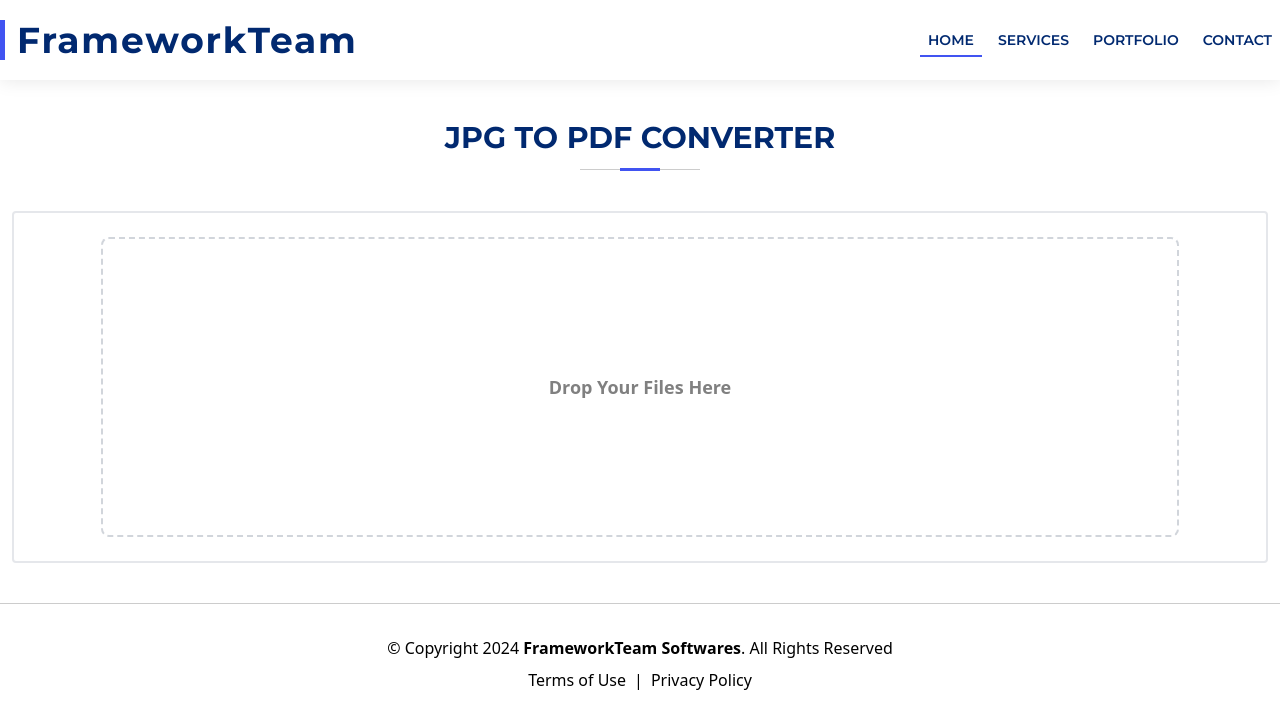
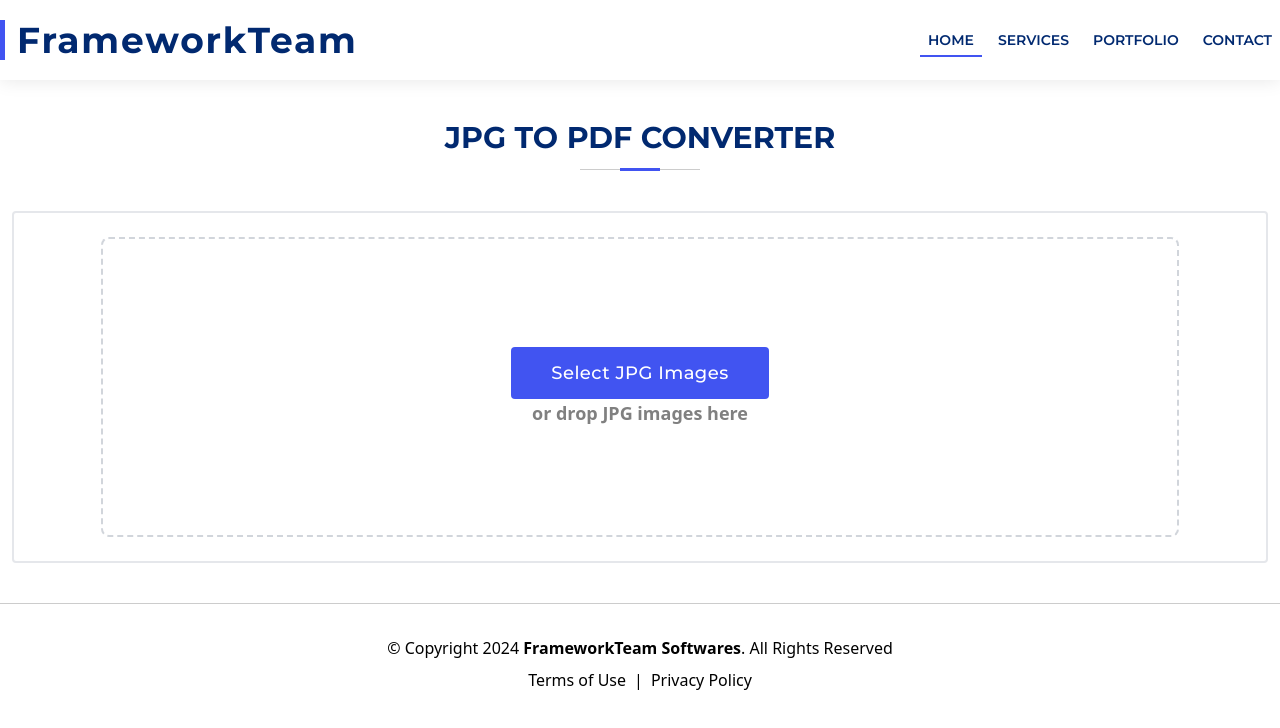
Before and after one commit to ChauhanJaved/jpg-to-pdf-converter, a Next.js app: page / in a window 1280 px wide. Shown: the top 728 px of the page. Built offline with nearby package versions, Linux system fonts and the light colour scheme.

Commit message:
dropzon refector

```diff
--- a/src/components/Hero.tsx
+++ b/src/components/Hero.tsx
@@ -4,16 +4,10 @@
 //Internal imports
 
 import { HeaderNavItems } from "@/data/website-data";
-import FileUploader from "./UI/FileUploader";
-import { useState } from "react";
+import FileUploader from "./UI/Dropzone";
 import SectionHeader from "./UI/SectionHeader";
 
 const Hero = () => {
-  const [selectedFiles, setSelectedFiles] = useState<File[]>([]);
-
-  const handleFilesSelected = (files: File[]) => {
-    setSelectedFiles(files);
-  };
   return (
     <section
       id={HeaderNavItems.Home}
@@ -21,18 +15,8 @@ const Hero = () => {
     >
       <SectionHeader caption="JPG to PDF Converter" />
       <div className="mt-10 flex w-full items-center justify-center rounded border-2">
-        <FileUploader onFilesSelected={handleFilesSelected} />
+        <FileUploader />
       </div>
-      {/* Display selected files */}
-      {selectedFiles.length > 0 && (
-        <ul className="mt-4">
-          {selectedFiles.map((file, idx) => (
-            <li key={idx} className="text-sm text-gray-700">
-              {file.name}
-            </li>
-          ))}
-        </ul>
-      )}
     </section>
   );
 };
--- a/src/components/UI/Button.tsx
+++ b/src/components/UI/Button.tsx
@@ -1,6 +1,4 @@
-// External imports
-import Link from "next/link";
-
+import React from "react";
 // Internal imports
 import { montserrat } from "@/components/font/font";
 import HeroIcons, { IconNames } from "./HeroIcons";
@@ -8,24 +6,26 @@ import HeroIcons, { IconNames } from "./HeroIcons";
 interface ButtonProps {
   className?: string;
   caption: string;
-  link: string;
+  handleClick: () => void;
   icon?: IconNames;
 }
+
 export default function Button(props: ButtonProps) {
   return (
-    <Link
-      href={props.link}
-      className={`flex items-center justify-center ${props.className} ${montserrat.className} rounded bg-blue-ultramarine px-10 py-3 text-lg font-medium tracking-wide text-white transition-all duration-300 hover:opacity-90 active:opacity-90`}
+    <button
+      type="button"
+      onClick={props.handleClick}
+      className={`flex items-center justify-center ${props.className ?? ""} ${montserrat.className} rounded bg-blue-ultramarine px-10 py-3 text-lg font-medium tracking-wide text-white transition-all duration-300 hover:opacity-90 active:opacity-90`}
     >
-      <span className="">{props.caption}</span>
+      <span>{props.caption}</span>
 
       {props.icon && (
         <HeroIcons
           iconName={props.icon}
-          className="ml-2 size-6 font-bold"
+          className="ml-2 h-6 w-6 font-bold"
           strokeWidth={1.5}
         />
       )}
-    </Link>
+    </button>
   );
 }
--- a/src/components/UI/FileUploader.tsx
+++ b/src/components/UI/Dropzone.tsx
@@ -1,45 +1,35 @@
-import React, { useCallback, useState } from "react";
+import React, { Fragment, useCallback, useState } from "react";
 import { useDropzone } from "react-dropzone";
+import Button from "./Button";
 import ImageList from "./ImageList";
 
-interface FileUploaderProps {
-  onFilesSelected: (files: File[]) => void;
-}
-
-const FileUploader: React.FC<FileUploaderProps> = ({ onFilesSelected }) => {
+const Dropzone: React.FC = () => {
   const [filePreviews, setFilePreviews] = useState<
     { file: File; preview: string }[]
   >([]);
-
   // Handle file drop or selection
-  const onDrop = useCallback(
-    (acceptedFiles: File[]) => {
-      const newFiles = acceptedFiles.map((file) => ({
-        file,
-        preview: URL.createObjectURL(file),
-      }));
-      setFilePreviews((prev) => [...prev, ...newFiles]);
-      onFilesSelected([...filePreviews.map((f) => f.file), ...acceptedFiles]);
-    },
-    [filePreviews, onFilesSelected],
-  );
+  const onDrop = useCallback((acceptedFiles: File[]) => {
+    const newFiles = acceptedFiles.map((file) => ({
+      file,
+      preview: URL.createObjectURL(file),
+    }));
+    setFilePreviews((prev) => [...prev, ...newFiles]);
+  }, []);
 
   // Set up the dropzone, restricting to JPG files only
-  const { getRootProps, getInputProps, isDragActive } = useDropzone({
+  const { getRootProps, getInputProps, isDragActive, open } = useDropzone({
     onDrop,
     noClick: true,
     noKeyboard: true,
     accept: { "image/jpeg": [".jpg", ".jpeg"] }, // Only allow JPG files
     multiple: true, // Allow multiple file selection
   });
-
   const handleRemoveFile = (fileName: string) => {
     const updatedPreviews = filePreviews.filter(
       (f) => f.file.name !== fileName,
     );
     setFilePreviews(updatedPreviews);
   };
-
   return (
     <div className="w-[90%] p-6">
       {/* Drag and drop area */}
@@ -50,14 +40,16 @@ const FileUploader: React.FC<FileUploaderProps> = ({ onFilesSelected }) => {
         }`}
       >
         <input {...getInputProps()} />
-        {filePreviews.length > 0 ? (
+        <Fragment>
+          <Button caption="Select JPG Images" handleClick={open} />
+          <p className="font-bold text-black-500">or drop JPG images here</p>
+        </Fragment>
+        {filePreviews.length > 0 && (
           <ImageList filePreviews={filePreviews} onRemove={handleRemoveFile} />
-        ) : (
-          <p className="font-bold text-black-500">Drop Your Files Here</p>
         )}
       </div>
     </div>
   );
 };
 
-export default FileUploader;
+export default Dropzone;
--- a/src/components/UI/HeroIcons.tsx
+++ b/src/components/UI/HeroIcons.tsx
@@ -9,6 +9,7 @@ export enum IconNames {
   Clock = "clock",
   Link = "link",
   ArrowUp = "arrow-up",
+  Plus = "plus",
 }
 
 interface HeroIconsProps {
@@ -60,6 +61,9 @@ export default function HeroIcons({
     case IconNames.ArrowUp:
       pathData = "M4.5 10.5 12 3m0 0 7.5 7.5M12 3v18";
       break;
+    case IconNames.Plus:
+      pathData = "M12 4.5v15m7.5-7.5h-15";
+      break;
     default:
       pathData =
         "M12 9v3.75m-9.303 3.376c-.866 1.5.217 3.374 1.948 3.374h14.71c1.73 0 2.813-1.874 1.948-3.374L13.949 3.378c-.866-1.5-3.032-1.5-3.898 0L2.697 16.126ZM12 15.75h.007v.008H12v-.008Z";
--- a/src/components/UI/ImageList.tsx
+++ b/src/components/UI/ImageList.tsx
@@ -1,4 +1,4 @@
-import React from 'react';
+import React from "react";
 
 interface FilePreview {
   file: File;
@@ -12,21 +12,23 @@ interface ImageListProps {
 
 const ImageList: React.FC<ImageListProps> = ({ filePreviews, onRemove }) => {
   return (
-    <div className="flex overflow-x-scroll space-x-4 p-2">
+    <div className="flex space-x-4 overflow-x-scroll p-2">
       {filePreviews.map((filePreview, index) => (
         <div key={index} className="relative flex-shrink-0">
           <img
             src={filePreview.preview}
             alt={`Thumbnail-${index}`}
-            className="w-24 h-24 object-cover rounded"
+            className="h-24 w-24 rounded object-cover"
           />
           <button
-            className="absolute top-1 right-1 bg-red-500 text-white text-xs px-2 py-1 rounded opacity-0 hover:opacity-100 transition"
+            className="absolute right-1 top-1 rounded bg-red-500 px-2 py-1 text-xs text-white opacity-0 transition hover:opacity-100"
             onClick={() => onRemove(filePreview.file.name)}
           >
             Remove
           </button>
-          <p className="text-xs text-gray-500 mt-2 text-center truncate">{filePreview.file.name}</p>
+          <p className="mt-2 truncate text-center text-xs text-gray-500">
+            {filePreview.file.name}
+          </p>
         </div>
       ))}
     </div>
```
